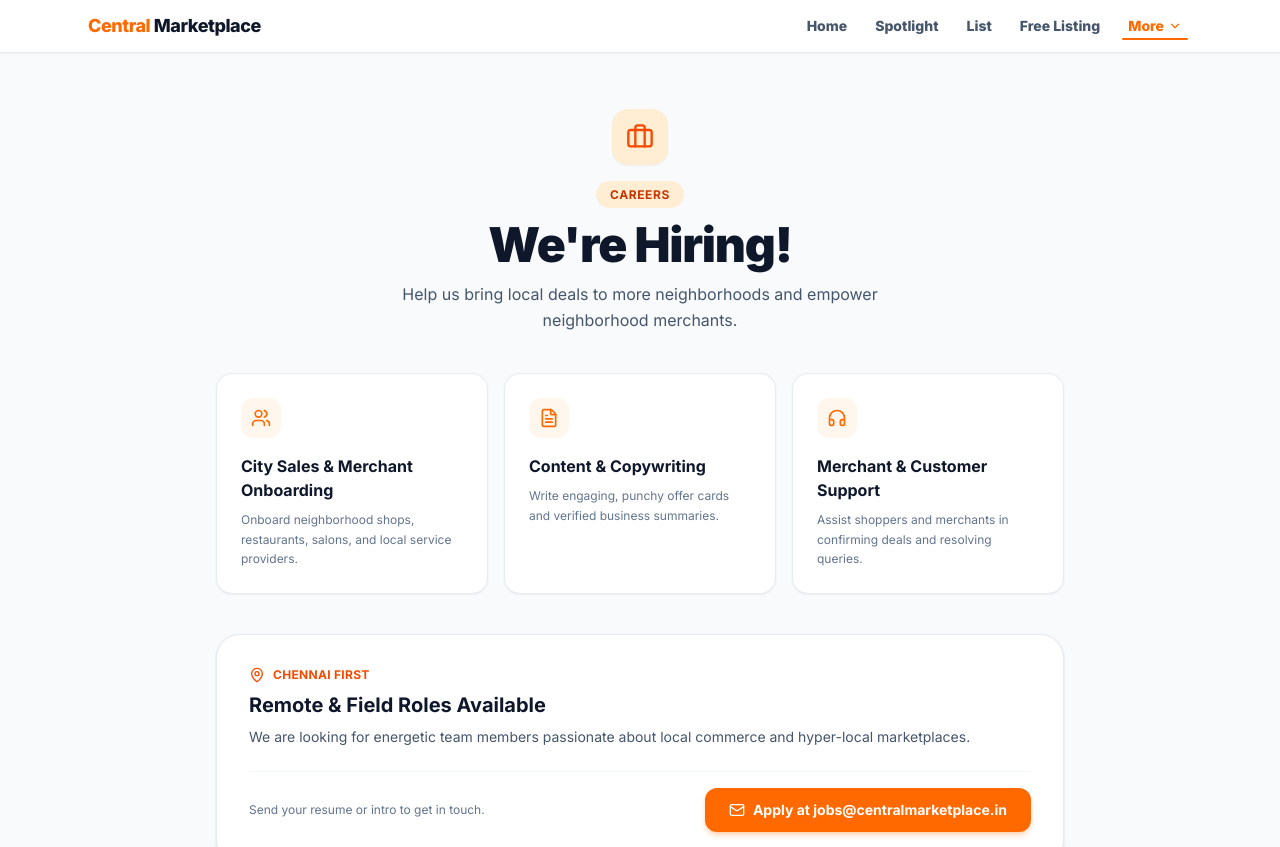
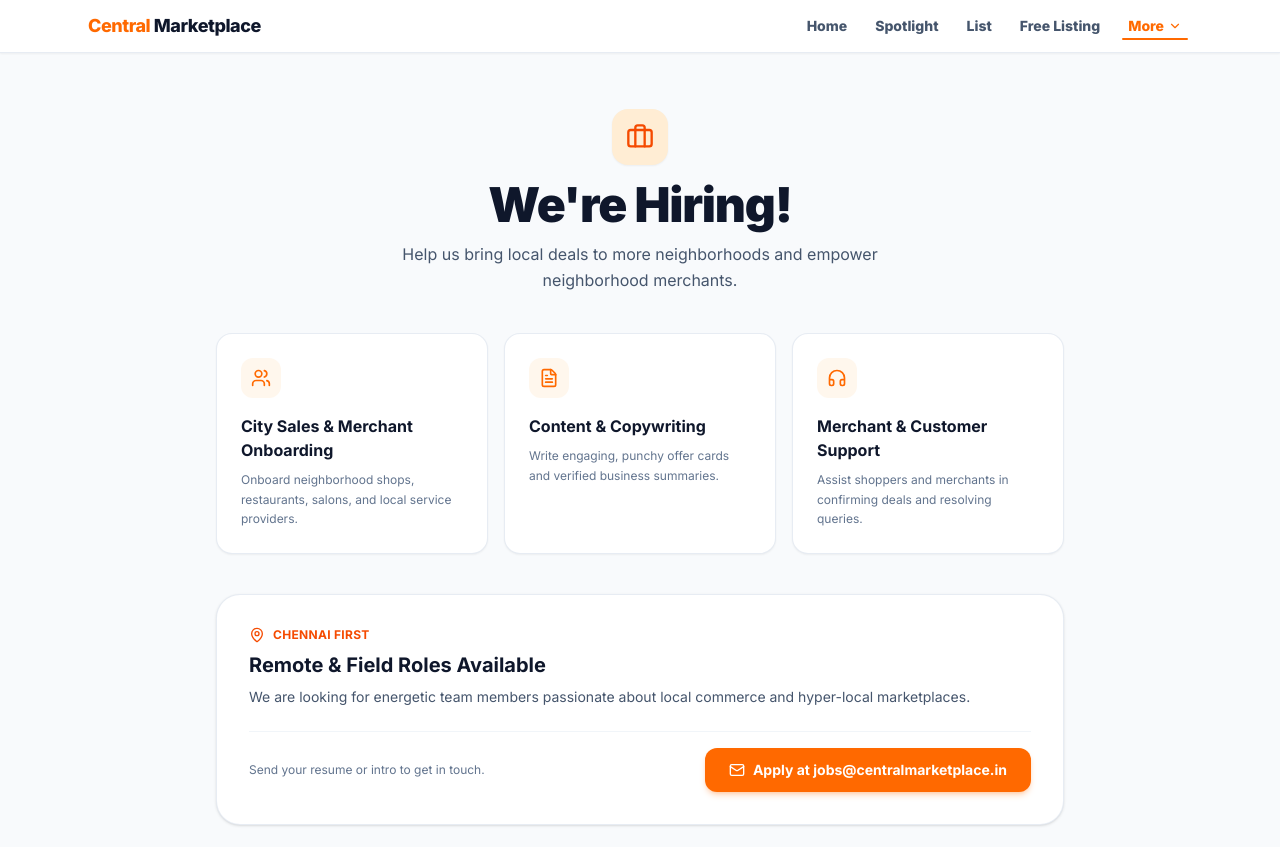
Before and after one commit to bala290498/central-marketplace-03, a Next.js app: page /we-are-hiring in a window 1280 px wide. Shown: the top 847 px of the page. Built offline with nearby package versions, Linux system fonts and the light colour scheme.

Commit message:
Remove Careers badge tag and add Briefcase header icon on We're Hiring page

```diff
--- a/src/app/we-are-hiring/page.tsx
+++ b/src/app/we-are-hiring/page.tsx
@@ -38,10 +38,7 @@
           <div className="w-14 h-14 rounded-2xl bg-orange-100 text-orange-600 flex items-center justify-center mx-auto mb-4 shadow-xs">
             <Briefcase className="w-7 h-7" />
           </div>
-          <span className="px-3.5 py-1.5 rounded-full bg-orange-100 text-orange-700 font-bold text-xs uppercase tracking-wider">
-            Careers
-          </span>
-          <h1 className="text-3xl sm:text-5xl font-black text-slate-900 mt-4 mb-3 tracking-tight">
+          <h1 className="text-3xl sm:text-5xl font-black text-slate-900 mb-3 tracking-tight">
             We&apos;re Hiring!
           </h1>
           <p className="text-slate-600 text-sm sm:text-base max-w-xl mx-auto leading-relaxed">
```
